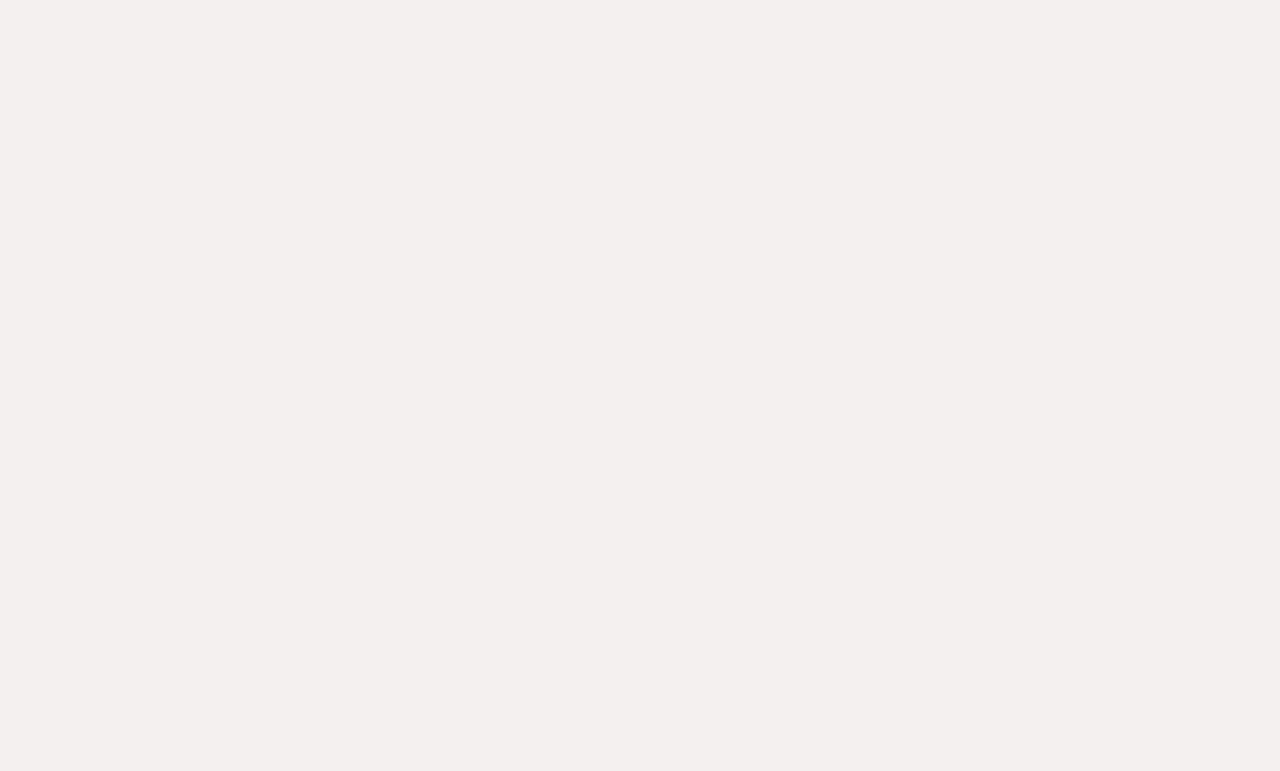
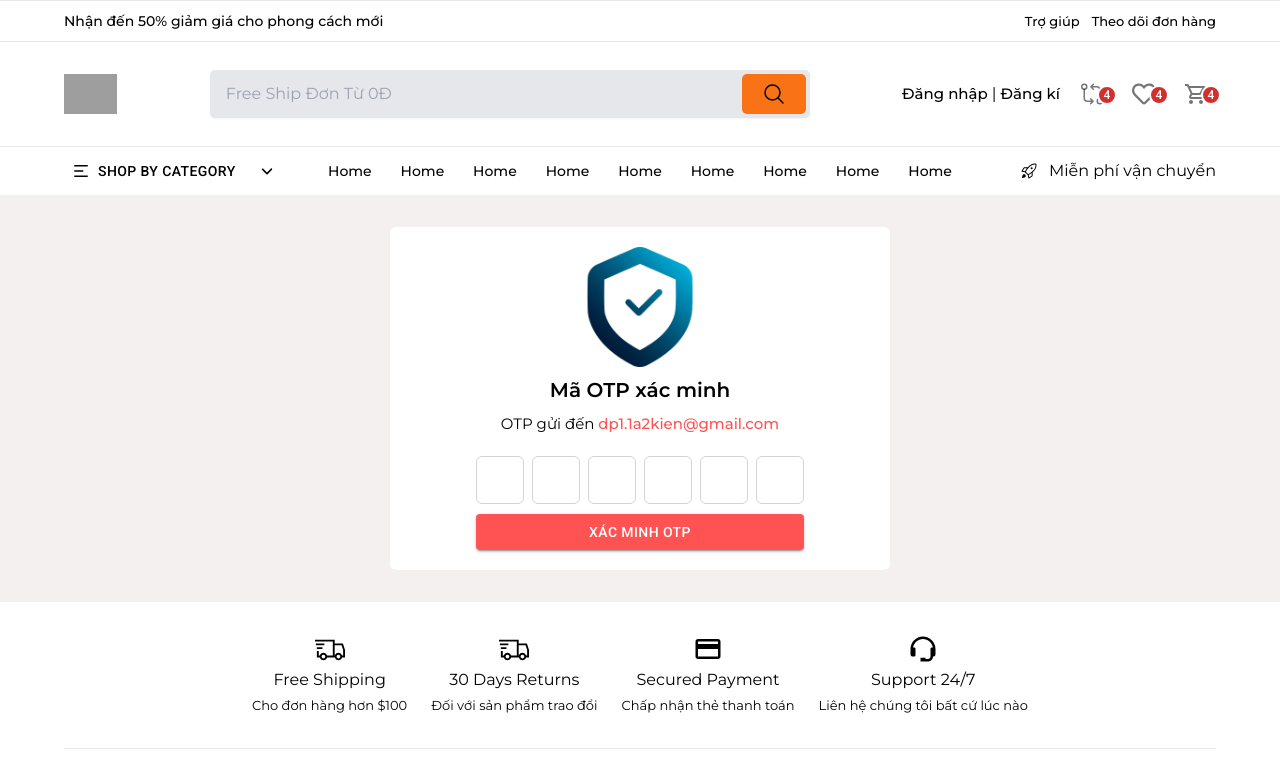
Before and after one commit to Kien695/giaodien-pj1, a React (Vite) app: page /verify in a window 1280 px wide. Before the commit this address had no page. Shown: the top 771 px of the page. Built offline with nearby package versions, Linux system fonts and the light colour scheme; grey boxes are pictures that could not be loaded.

Commit message:
forgot-password

```diff
--- a/package.json
+++ b/package.json
@@ -16,6 +16,7 @@
     "react": "^19.1.0",
     "react-collapse": "^5.1.1",
     "react-dom": "^19.1.0",
+    "react-hot-toast": "^2.6.0",
     "react-icons": "^5.5.0",
     "react-inner-image-zoom": "^4.0.1",
     "react-range-slider-input": "^3.2.1",
--- a/src/App.jsx
+++ b/src/App.jsx
@@ -15,6 +15,7 @@ import Rating from "@mui/material/Rating";
 import { Button, TextField } from "@mui/material";
 import { BsCart3 } from "react-icons/bs";
 import { FaRegHeart } from "react-icons/fa6";
+import toast, { Toaster } from "react-hot-toast";
 import ZoomImage from "./components/ImageZoom";
 
 const MyContext = createContext();
@@ -29,14 +30,23 @@ export default function App() {
   const handleCloseDetail = () => {
     setOpenDetailProduct(false);
   };
+  const openAlertBox = (value, msg) => {
+    if (value == "success") {
+      toast.success(msg);
+    } else {
+      toast.error(msg);
+    }
+  };
   const value = {
     setOpenDetailProduct,
+    openAlertBox,
   };
   return (
     <>
       <MyContext.Provider value={value}>
         <AllRouter />
       </MyContext.Provider>
+      <Toaster />
       <Dialog
         onClose={handleCloseDetail}
         aria-labelledby="customized-dialog-title"
--- /dev/null
+++ b/src/components/inputOTP/index.jsx
@@ -0,0 +1,101 @@
+import React, { useRef, useState } from "react";
+
+export default function OtpInputs({ length = 6, onComplete }) {
+  const [values, setValues] = useState(Array(length).fill(""));
+  const inputsRef = useRef([]);
+
+  const focusAt = (index) => {
+    const el = inputsRef.current[index];
+    if (el) el.focus();
+  };
+
+  const handleChange = (e, idx) => {
+    const val = e.target.value.replace(/\D/g, ""); // chỉ lấy số
+    if (!val) {
+      updateAt(idx, "");
+      return;
+    }
+
+    // Nếu paste nhiều ký tự (ví dụ paste cả OTP), phân bổ từ vị trí idx
+    if (val.length > 1) {
+      const next = [...values];
+      let p = idx;
+      for (const ch of val) {
+        if (p >= length) break;
+        next[p] = ch;
+        p++;
+      }
+      setValues(next);
+      // focus vào ô tiếp theo sau phần paste
+      focusAt(Math.min(p, length - 1));
+      if (next.every(Boolean)) onComplete?.(next.join(""));
+      return;
+    }
+
+    updateAt(idx, val);
+    if (val && idx < length - 1) focusAt(idx + 1);
+  };
+
+  const updateAt = (idx, val) => {
+    const next = [...values];
+    next[idx] = val;
+    setValues(next);
+    if (next.every(Boolean)) onComplete?.(next.join(""));
+  };
+
+  const handleKeyDown = (e, idx) => {
+    if (e.key === "Backspace") {
+      if (values[idx]) {
+        // nếu ô có giá trị, xóa ô đó (mặc định)
+        updateAt(idx, "");
+      } else if (idx > 0) {
+        // nếu rỗng thì chuyển về ô trước và xóa
+        updateAt(idx - 1, "");
+        focusAt(idx - 1);
+      }
+    } else if (e.key === "ArrowLeft" && idx > 0) {
+      focusAt(idx - 1);
+    } else if (e.key === "ArrowRight" && idx < length - 1) {
+      focusAt(idx + 1);
+    }
+  };
+
+  const handlePaste = (e, idx) => {
+    e.preventDefault();
+    const text = (e.clipboardData || window.clipboardData).getData("text");
+    const digits = text.replace(/\D/g, "");
+    if (!digits) return;
+    // delegate to handleChange logic by simulating value
+    const next = [...values];
+    let p = idx;
+    for (const ch of digits) {
+      if (p >= length) break;
+      next[p] = ch;
+      p++;
+    }
+    setValues(next);
+    focusAt(Math.min(p, length - 1));
+    if (next.every(Boolean)) onComplete?.(next.join(""));
+  };
+
+  return (
+    <div className="flex gap-2">
+      {values.map((v, i) => (
+        <input
+          key={i}
+          ref={(el) => (inputsRef.current[i] = el)}
+          inputMode="numeric"
+          pattern="[0-9]*"
+          maxLength={1}
+          value={v}
+          onChange={(e) => handleChange(e, i)}
+          onKeyDown={(e) => handleKeyDown(e, i)}
+          onPaste={(e) => handlePaste(e, i)}
+          className="w-12 h-12 text-center rounded-md border border-gray-300 focus:border-[#ff5252] focus:outline-none text-lg"
+          aria-label={`OTP digit ${i + 1}`}
+          autoComplete={i === 0 ? "one-time-code" : "off"}
+        />
+      ))}
+    </div>
+  );
+}
--- /dev/null
+++ b/src/pages/ForgotPassword/index.jsx
@@ -0,0 +1,70 @@
+import { Button, TextField } from "@mui/material";
+import React from "react";
+
+export default function ForgotPassword() {
+  const [formFields, setFormFields] = React.useState({
+    email: "",
+    password: "",
+  });
+
+  return (
+    <div className="py-10">
+      <div className="container">
+        <div className="shadow-md rounded-md w-[500px] mx-auto bg-white py-6 px-16">
+          <div className="text-center text-[20px] text-[#ff5252] font-[600] mb-6">
+            Đổi mật khẩu
+          </div>
+
+          {/* FORM LOGIN */}
+          <form
+            onSubmit={(e) => {
+              e.preventDefault();
+              console.log("Submit login:", formFields);
+              // TODO: call API login
+            }}
+            className="flex flex-col gap-4"
+          >
+            <TextField
+              label="Mật khẩu mới *"
+              name="newPassword"
+              autoComplete="new-password"
+              fullWidth
+              value={formFields.email}
+              onChange={(e) =>
+                setFormFields({ ...formFields, email: e.target.value })
+              }
+            />
+            <TextField
+              label="Xác nhận mật khẩu mới *"
+              type="password"
+              autoComplete="confirm-password"
+              name="confirmPassword"
+              fullWidth
+              value={formFields.password}
+              onChange={(e) =>
+                setFormFields({ ...formFields, password: e.target.value })
+              }
+            />
+
+            <Button
+              variant="contained"
+              type="submit"
+              sx={{
+                background: "#ff5252",
+
+                marginTop: "10px",
+                "&:hover": {
+                  backgroundColor: "black",
+                  color: "#f1f1f1",
+                },
+              }}
+            >
+              Đổi mật khẩu
+            </Button>
+          </form>
+          {/* END FORM LOGIN */}
+        </div>
+      </div>
+    </div>
+  );
+}
--- a/src/pages/Login/index.jsx
+++ b/src/pages/Login/index.jsx
@@ -1,8 +1,23 @@
 import { Button, TextField } from "@mui/material";
-import React from "react";
-import { Link } from "react-router-dom";
+import React, { useContext } from "react";
+import { Link, useNavigate } from "react-router-dom";
 import { FcGoogle } from "react-icons/fc";
+import { MyContext } from "../../App";
 export default function Login() {
+  const context = useContext(MyContext);
+  const [formFields, setFormFields] = React.useState({
+    email: "",
+    password: "",
+  });
+  const history = useNavigate();
+  const handleClickForgot = () => {
+    if (formFields.email != "") {
+      history("/verify");
+      context.openAlertBox("success", "Đã gửi OTP qua email");
+    } else {
+      context.openAlertBox("error", "Vui lòng nhập email");
+    }
+  };
   return (
     <div className="py-10">
       <div className="container">
@@ -10,17 +25,54 @@ export default function Login() {
           <div className="text-center text-[20px] text-[#ff5252] font-[600] mb-6">
             Đăng nhập
           </div>
-          <div className="flex flex-col gap-4">
-            <TextField label="Email" type="email" fullWidth />
-            <TextField label="Mật khẩu" type="password" fullWidth />
-          </div>
-          <div className="text-left text-[14px] text-blue-700 py-3">
-            Quên mật khẩu ?
-          </div>
-          <div className="flex flex-col items-center gap-2">
-            <Button variant="contained" color="error" fullWidth>
+
+          {/* FORM LOGIN */}
+          <form
+            onSubmit={(e) => {
+              e.preventDefault();
+              console.log("Submit login:", formFields);
+              // TODO: call API login
+            }}
+            className="flex flex-col gap-4"
+          >
+            <TextField
+              label="Email"
+              type="email"
+              name="email"
+              fullWidth
+              value={formFields.email}
+              autoComplete="email"
+              onChange={(e) =>
+                setFormFields({ ...formFields, email: e.target.value })
+              }
+            />
+            <TextField
+              label="Mật khẩu"
+              type="password"
+              name="password"
+              fullWidth
+              value={formFields.password}
+              autoComplete="password"
+              onChange={(e) =>
+                setFormFields({ ...formFields, password: e.target.value })
+              }
+            />
+
+            <div
+              className="text-left text-[14px] text-blue-700 cursor-pointer"
+              onClick={handleClickForgot}
+            >
+              Quên mật khẩu ?
+            </div>
+
+            <Button type="submit" variant="contained" color="error" fullWidth>
               Đăng nhập
             </Button>
+          </form>
+          {/* END FORM LOGIN */}
+
+          {/* OTHER OPTIONS */}
+          <div className="flex flex-col items-center gap-2 mt-4">
             <div className="flex items-center">
               <div className="text-[14px] mr-1">Chưa có tài khoản? </div>
               <Link
@@ -30,14 +82,17 @@ export default function Login() {
                 Đăng kí
               </Link>
             </div>
+
             <div className="flex items-center w-full">
               <div className="flex-grow border-t border-gray-300"></div>
               <span className="mx-2 text-gray-500 text-sm">HOẶC</span>
               <div className="flex-grow border-t border-gray-300"></div>
             </div>
+
             <Button
               fullWidth
               variant="outlined"
+              type="button" // tránh submit form
               className="!flex !items-center !justify-center gap-2 "
             >
               <FcGoogle className="text-xl" />
--- /dev/null
+++ b/src/pages/VerifyEmail/index.jsx
@@ -0,0 +1,57 @@
+import React from "react";
+import OtpInputs from "../../components/inputOTP";
+import { Button } from "@mui/material";
+
+export default function Verify() {
+  const [otp, setOtp] = React.useState("");
+  const handleComplete = (code) => {
+    setOtp(code);
+  };
+
+  const handleSubmit = (e) => {
+    e.preventDefault();
+    console.log("OTP nhập:", otp);
+    // call API xác minh OTP ở đây
+  };
+
+  return (
+    <div className="container py-8">
+      <div className="w-[500px] bg-white mx-auto rounded-md">
+        <div className="flex flex-col items-center p-5 gap-2 ">
+          <div className="img">
+            <img
+              src="/src/assets/protection_8777571.png"
+              alt=""
+              className="w-[120px] "
+            />
+          </div>
+          <div className="text-[20px] font-[600]">Mã OTP xác minh</div>
+          <div className="text-[15px] mb-3">
+            OTP gửi đến{" "}
+            <span className="text-[#ff5252] font-[500]">
+              dp1.1a2kien@gmail.com
+            </span>
+          </div>
+          <form onSubmit={handleSubmit}>
+            <OtpInputs length={6} onComplete={handleComplete} />
+            <Button
+              variant="contained"
+              type="submit"
+              sx={{
+                background: "#ff5252",
+                width: "328px",
+                marginTop: "10px",
+                "&:hover": {
+                  backgroundColor: "black",
+                  color: "#f1f1f1",
+                },
+              }}
+            >
+              Xác minh OTP
+            </Button>
+          </form>
+        </div>
+      </div>
+    </div>
+  );
+}
```
Also changed, not shown: src/Router/index.jsx (+10 -0 lines), src/assets/protection_8777571.png (added), 1 other file (tests, documents, lock files or other folders).
